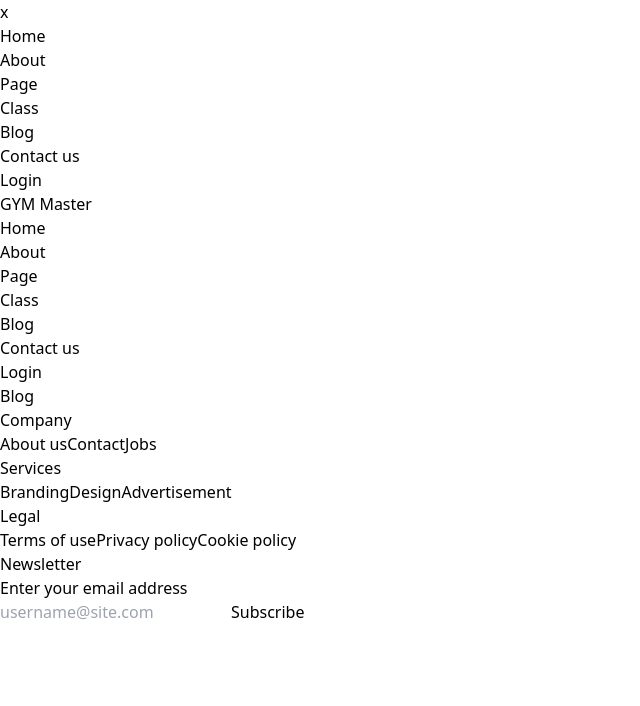
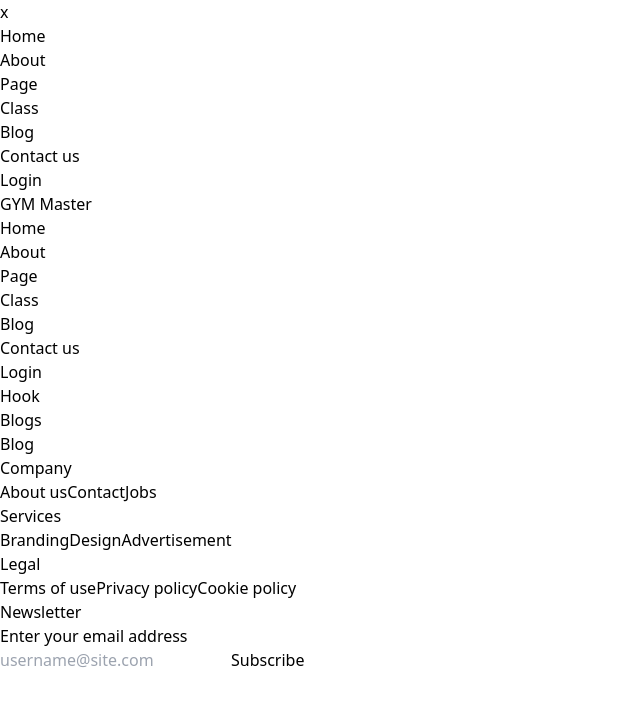
Before and after one commit to hasiburrahmanakash79/GYM-Master, a React (Vite) app: page /blog in a window 1280 px wide. Shown: the top 706 px of the page, without its empty margins (0-640 px from the left). Built offline with nearby package versions, Linux system fonts and the light colour scheme.

Commit message:
make blog title

```diff
--- a/src/Pages/Blog/Blog.jsx
+++ b/src/Pages/Blog/Blog.jsx
@@ -1,8 +1,10 @@
+import SectionTitle from "../../Hooks/SectionTitle";
 
 
 const Blog = () => {
     return (
         <div>
+           <SectionTitle subTitle={"Hook"} title={"Blogs"}></SectionTitle>
           <h1>Blog</h1>
         </div>
     );
```
